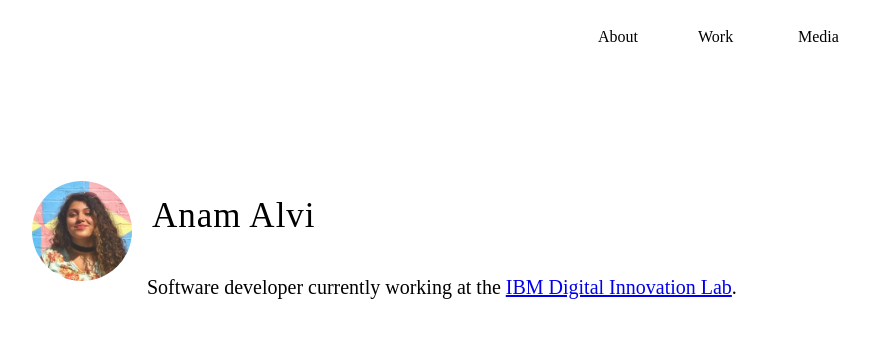
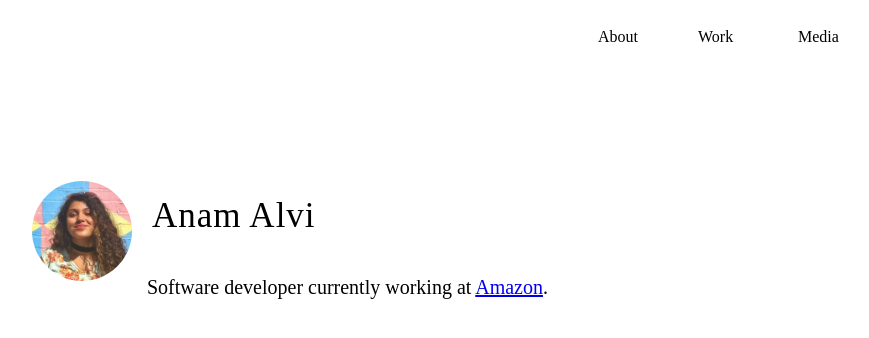
Before and after one commit to anamalvi/anamalvi.github.io, a plain HTML site: page index.html in a window 1280 px wide. Shown: the whole page, without its empty margins (160-1029 px from the left). Drawn offline with Linux system fonts and the light colour scheme; a web font is replaced by a local one.

Commit message:
Update index.html

```diff
--- a/index.html
+++ b/index.html
@@ -18,7 +18,7 @@
 		</div>
 		<div id="title">Anam Alvi</div>
 		<br>
-		<div id="description"> Software developer currently working at the <a href="http://digital-innovation-lab.mybluemix.net/" target="_blank"> IBM Digital Innovation Lab</a>. </div>
+		<div id="description"> Software developer currently working at <a href="https://www.amazon.ca/">Amazon</a>. </div>
 	</div>
 </body>
 
```
